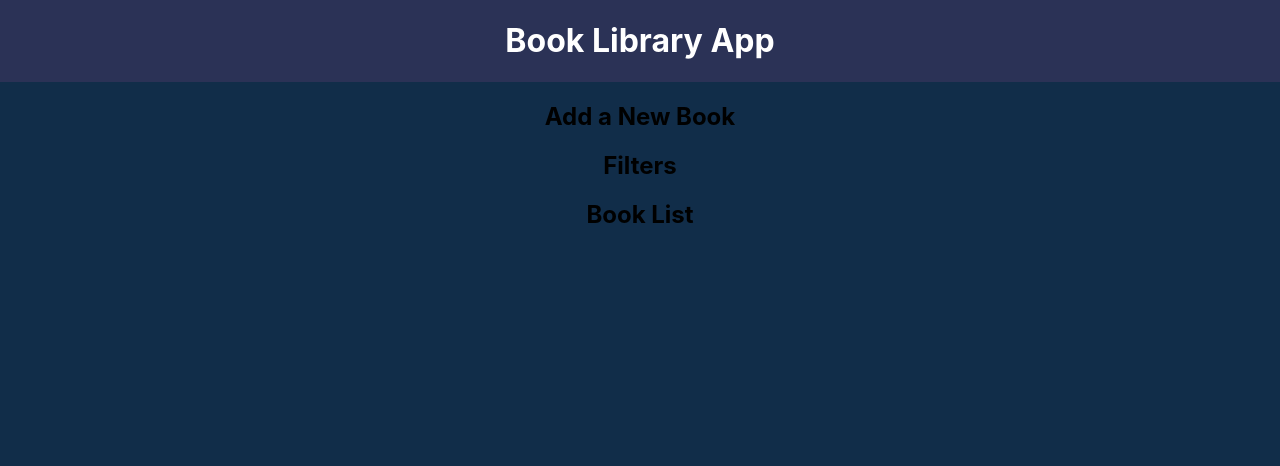
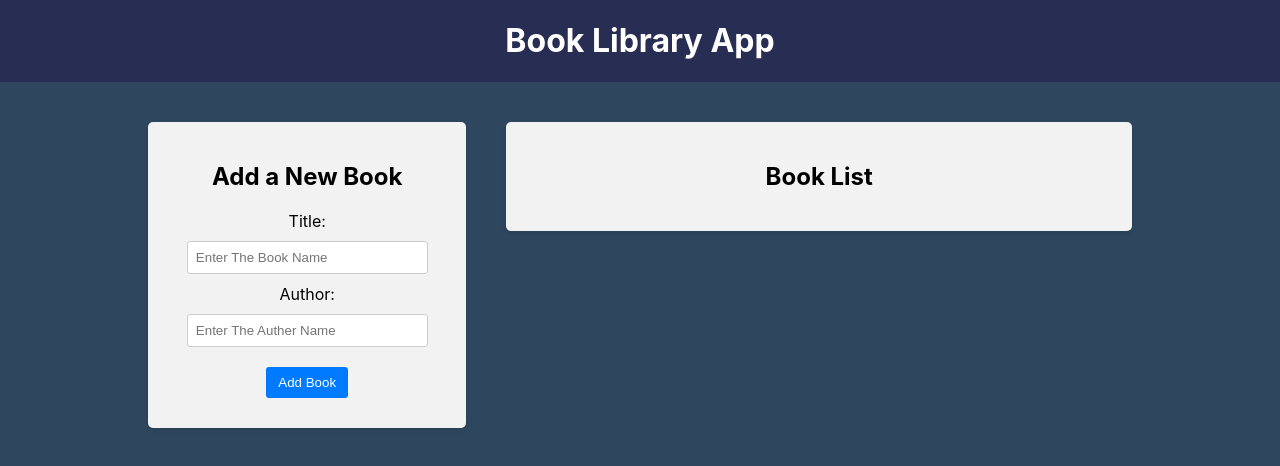
Before and after one commit to ArminA13/React-Redux-Book-Library-App, a React (Create React App) app in the folder frontend/: page / in a window 1280 px wide. Shown: the top 466 px of the page. Built offline with nearby package versions, Linux system fonts and the light colour scheme.

Commit message:
add functional for book form

```diff
--- a/frontend/src/App.css
+++ b/frontend/src/App.css
@@ -7,7 +7,51 @@
 }
 
 .app-header {
-  background-color: rgb(43, 50, 86);
-  color: white;
+  background-color: #282d54;
+  color: #fff;
   width: 100%;
+  margin-bottom: 20px;
 }
+
+.app-main {
+  display: flex;
+  justify-content: space-between;
+  width: 80%;
+  margin: 0 auto;
+}
+
+.app-left-column {
+  flex: 1;
+  flex-basis: 35%;
+  display: flex;
+  align-items: center;
+  align-self: flex-start;
+}
+
+.app-right-column {
+  flex: 1;
+  flex-basis: 65%;
+  display: flex;
+  flex-direction: column;
+}
+
+.app-block {
+  padding: 20px;
+  margin: 20px;
+  background-color: #f2f2f2;
+  border-radius: 5px;
+  box-shadow: 0 2px 4px rgba(0, 0, 0, 0.1);
+}
+
+@media (max-width: 1024px) {
+  .app-main {
+    width: 100%;
+    flex-direction: column;
+  }
+
+  .app-left-column,
+  .app-right-column {
+    flex-basis: 100%;
+    align-self: unset;
+  }
+}
--- a/frontend/src/App.js
+++ b/frontend/src/App.js
@@ -1,7 +1,7 @@
-import "./App.css";
 import BookForm from "./components/BookForm/BookForm";
 import BookList from "./components/BookList/BookList";
 import Filter from "./components/Filter/Filter";
+import "./App.css";
 
 function App() {
   return (
@@ -10,9 +10,13 @@ function App() {
         <h1>Book Library App</h1>
       </header>
       <main className="app-main">
-        <BookForm />
-        <Filter />
-        <BookList />
+        <div className="app-left-column">
+          <BookForm />
+        </div>
+        <div className="app-right-column">
+          {/* <Filter /> */}
+          <BookList />
+        </div>
       </main>
     </div>
   );
--- a/frontend/src/components/BookForm/BookForm.css
+++ b/frontend/src/components/BookForm/BookForm.css
@@ -0,0 +1,48 @@
+.book-form {
+  width: 100%;
+}
+
+.book-form label {
+  display: block;
+  width: 100%;
+  text-align: center;
+  margin-bottom: 10px;
+}
+
+.book-form input {
+  width: 80%;
+  padding: 8px;
+  margin-bottom: 10px;
+  border: 1px solid #ccc;
+  border-radius: 3px;
+}
+
+.book-form button {
+  background-color: #007bff;
+  color: #fff;
+  padding: 8px 12px;
+  border: none;
+  border-radius: 3px;
+  cursor: pointer;
+  margin: 10px;
+  transition: background-color 0.3s ease;
+}
+
+.book-form button:hover {
+  background-color: #0056b3;
+}
+
+.book-form .spinner {
+  animation: spinner 1s infinite linear;
+  margin-left: 10px;
+}
+
+@keyframes spinner {
+  from {
+    transform: rotate(0deg);
+  }
+
+  to {
+    transform: rotate(360deg);
+  }
+}
--- a/frontend/src/components/BookForm/BookForm.js
+++ b/frontend/src/components/BookForm/BookForm.js
@@ -1,7 +1,46 @@
+import { useState } from "react";
+import "./BookForm.css";
+
 const BookForm = () => {
+  const [title, setTitle] = useState("");
+  const [author, setAuthor] = useState("");
+
+  const handleSubmit = (e) => {
+    e.preventDefault();
+    if (title && author) {
+      //dispatch action
+      setTitle("");
+      setAuthor("");
+    }
+    //send reduxe store
+  };
+
   return (
     <div className="app-block book-form">
       <h2>Add a New Book</h2>
+      <form onSubmit={handleSubmit}>
+        <div>
+          <label htmlFor="title">Title:</label>
+          <input
+            id="title"
+            type="text"
+            value={title}
+            placeholder="Enter The Book Name"
+            onChange={(e) => setTitle(e.target.value)}
+          ></input>
+        </div>
+        <div>
+          <label htmlFor="author">Author:</label>
+          <input
+            id="author"
+            type="text"
+            value={author}
+            placeholder="Enter The Auther Name"
+            onChange={(e) => setAuthor(e.target.value)}
+          ></input>
+        </div>
+        <button type="submit">Add Book</button>
+      </form>
     </div>
   );
 };
--- a/frontend/src/components/BookList/BookList.css
+++ b/frontend/src/components/BookList/BookList.css
@@ -0,0 +1,61 @@
+.book-list ul {
+  padding: 0;
+  margin: 20px -20px;
+  list-style: none;
+}
+
+.book-list li {
+  display: flex;
+  justify-content: space-between;
+  align-items: center;
+  width: auto;
+  padding: 10px 20px;
+  border-bottom: 1px solid #ccc;
+  background-color: #fff;
+  list-style-type: none;
+}
+
+.book-list li:nth-child(even) {
+  background-color: #f2f2f2;
+}
+
+.book-list li:hover {
+  background-color: #dbe4f8;
+}
+
+.book-list button {
+  background-color: #fff;
+  color: red;
+  border: 1px solid red;
+  padding: 8px 12px;
+  border-radius: 3px;
+  cursor: pointer;
+  transition: background-color 0.3s ease;
+}
+
+.book-list button:hover {
+  background-color: #fdd;
+}
+
+.book-list .highlight {
+  background-color: #ff0;
+}
+
+.book-list .book-info {
+  flex: 1;
+  text-align: left;
+}
+
+.book-list .book-actions {
+  display: flex;
+  align-items: center;
+}
+
+.book-list .star-icon {
+  width: 24px;
+  height: 24px;
+  margin: 0 20px;
+  cursor: pointer;
+  transition: color 0.3s ease;
+  color: #fca510;
+}
--- a/frontend/src/components/BookList/BookList.js
+++ b/frontend/src/components/BookList/BookList.js
@@ -1,6 +1,8 @@
+import "./BookList.css";
+
 const BookList = () => {
   return (
-    <div className="app-block ook-list">
+    <div className="app-block book-list">
       <h2>Book List</h2>
     </div>
   );
--- a/frontend/src/components/Filter/Filter.css
+++ b/frontend/src/components/Filter/Filter.css
@@ -0,0 +1,50 @@
+.filter-row {
+  display: flex;
+  justify-content: space-between;
+  align-items: center;
+}
+
+.filter-group {
+  flex: 1;
+  text-align: center;
+}
+
+.filter input[type="text"] {
+  width: 80%;
+  padding: 8px;
+  border: 1px solid #ccc;
+  border-radius: 3px;
+}
+
+.filter button {
+  background-color: #007bff;
+  color: #fff;
+  padding: 8px 12px;
+  border: none;
+  border-radius: 3px;
+  cursor: pointer;
+  margin: 10px;
+  transition: background-color 0.3s ease;
+}
+
+.filter button:hover {
+  background-color: #0056b3;
+}
+
+@media screen and (max-width: 1024px) {
+  .filter-row {
+    flex-direction: column;
+    align-items: stretch;
+  }
+
+  .filter-group {
+    width: 100%;
+    margin: auto;
+    margin-bottom: 10px;
+  }
+
+  .filter button {
+    margin: 10px auto 0;
+    max-width: 50%;
+  }
+}
--- a/frontend/src/components/Filter/Filter.js
+++ b/frontend/src/components/Filter/Filter.js
@@ -1,4 +1,4 @@
-import React from "react";
+import "./Filter.css";
 
 const Filter = () => {
   return (
--- a/frontend/src/index.css
+++ b/frontend/src/index.css
@@ -5,7 +5,7 @@ body {
     sans-serif;
   -webkit-font-smoothing: antialiased;
   -moz-osx-font-smoothing: grayscale;
-  background-color: #112d49;
+  background-color: #2e475f;
 }
 
 code {
```
